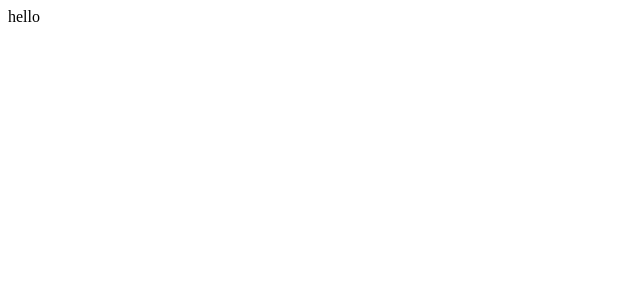
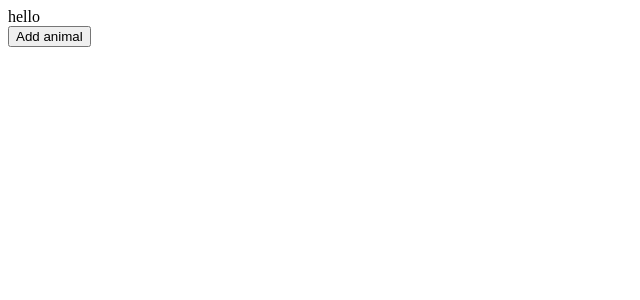
Before and after one commit to negin-khademi/animals, a React (Create React App) app: page / in a window 1280 px wide. Shown: the top 300 px of the page, without its empty margins (0-640 px from the left). Built offline with nearby package versions, Linux system fonts and the light colour scheme.

Commit message:
add clickHandle function to a button

```diff
--- a/src/App.js
+++ b/src/App.js
@@ -1,7 +1,18 @@
 import AnimalsShow from './AnimalsShow';
 
 function App() {
-  return <AnimalsShow />;
+  const clickHandle = () => {
+    console.log('button has just click');
+  };
+
+  return (
+    <>
+      <AnimalsShow />
+      <div>
+        <button onClick={clickHandle}>Add animal</button>
+      </div>
+    </>
+  );
 }
 
 export default App;
```
